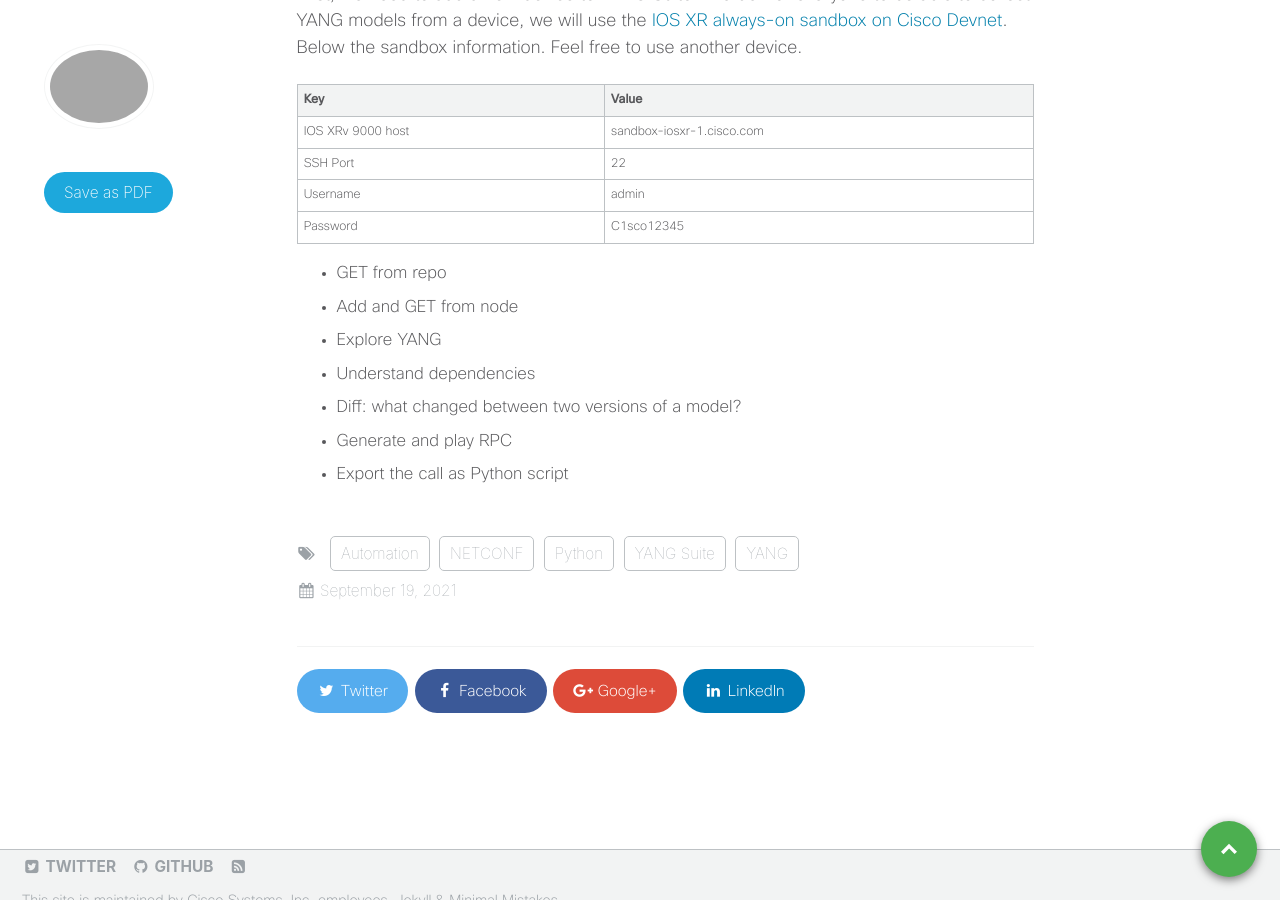
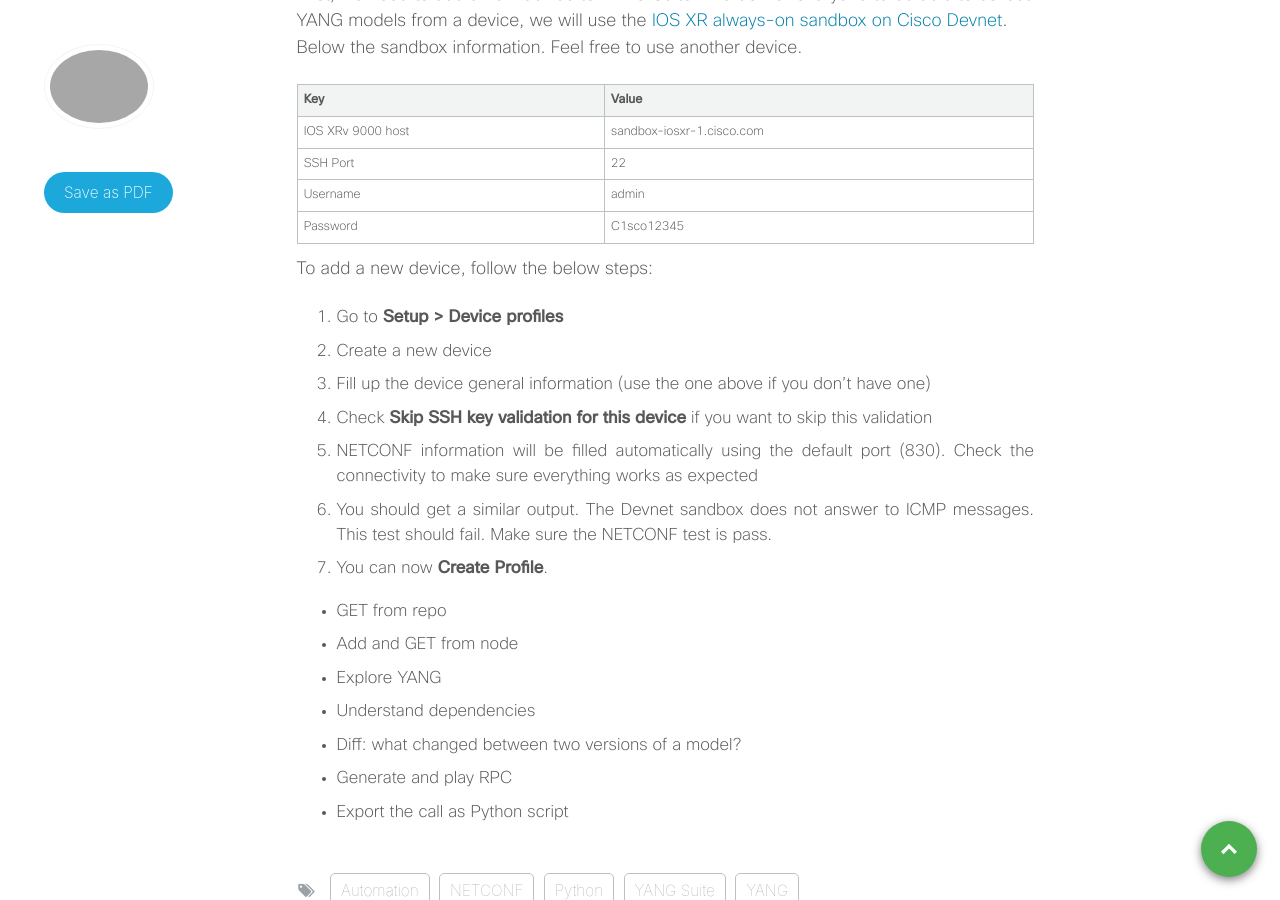
Before and after one commit to xrdocs/programmability, a Jekyll site: the page built from _tutorials/do-you-speak-yang.md, in a window 1280 px wide and 900 px high, scrolled down 4100 px. Built offline with Jekyll 4.4.1, drawn with Linux system fonts in a browser that asks for light colours; comment, search, counter and statistics services are not loaded.

Commit message:
add device

```diff
--- a/_tutorials/do-you-speak-yang.md
+++ b/_tutorials/do-you-speak-yang.md
@@ -109,6 +109,15 @@ First, we need to add a new device to YANG Suite. In order for everyone to be ab
 |     Username      	|     admin                	|
 |     Password      	|     C1sco12345           	|
 
+To add a new device, follow the below steps:
+  1. Go to **Setup > Device profiles**
+  2. Create a new device
+  3. Fill up the device general information (use the one above if you don't have one)
+  4. Check **Skip SSH key validation for this device** if you want to skip this validation
+  5. NETCONF information will be filled automatically using the default port (830). Check the connectivity to make sure everything works as expected
+  6. You should get a similar output. The Devnet sandbox does not answer to ICMP messages. This test should fail. Make sure the NETCONF test is pass.
+  7. You can now **Create Profile**.
+
 
 * GET from repo
 * Add and GET from node
```
